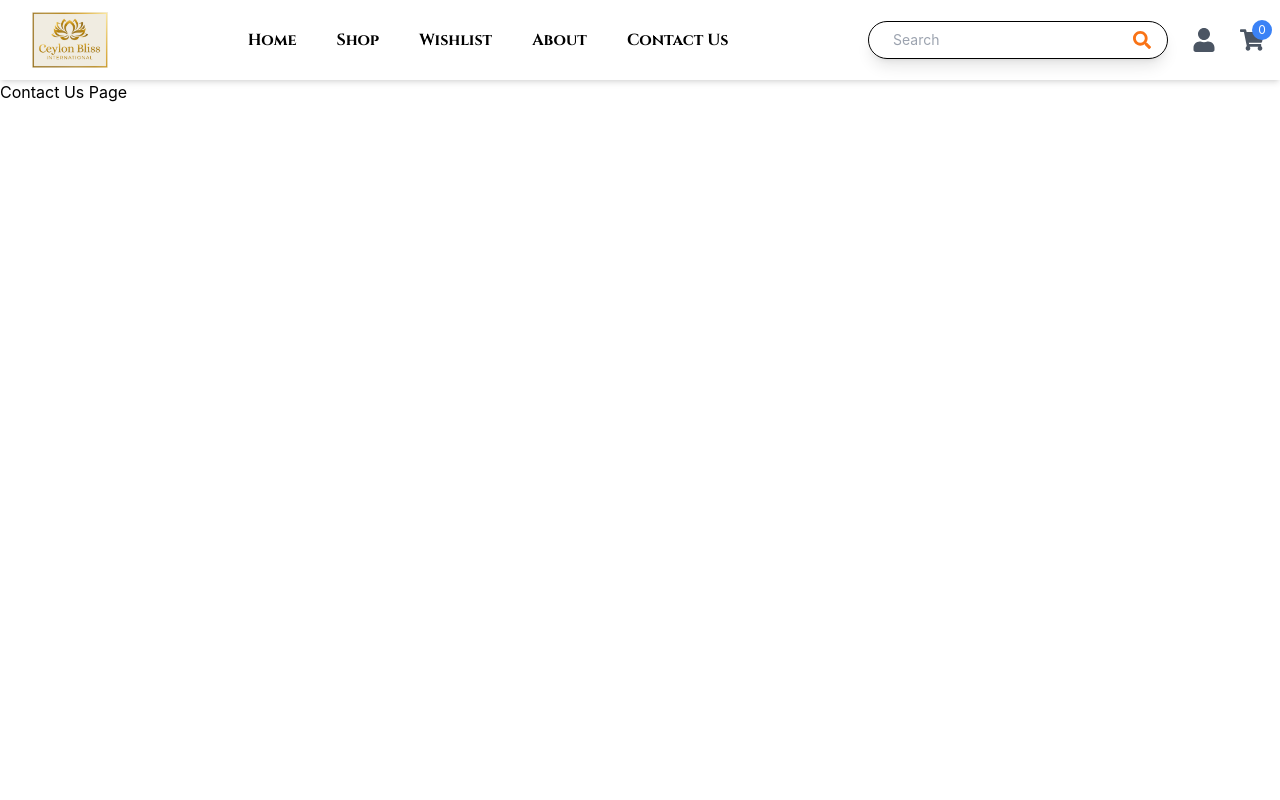
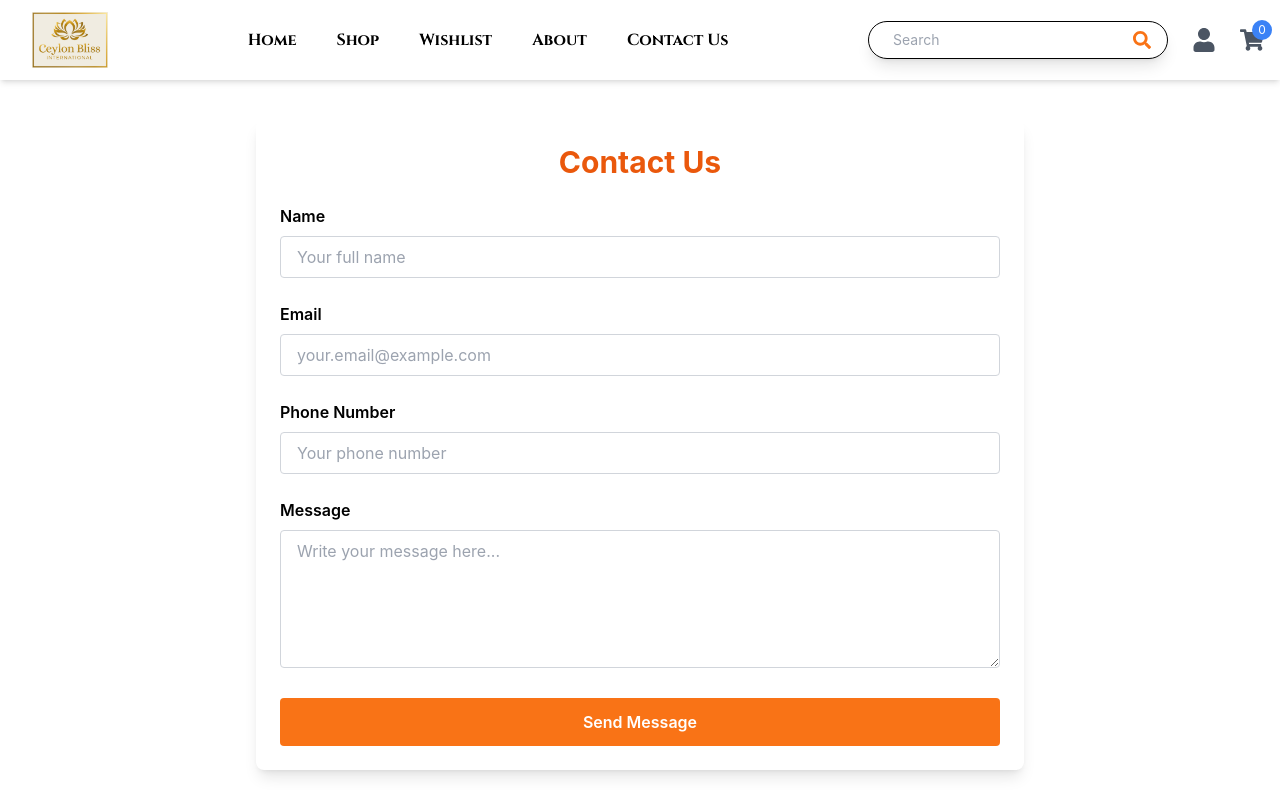
Before and after one commit to Hiruna-SP/Ceylon-Bliss-International, a React (Create React App) app in the folder client/: page /Contactus in a window 1280 px wide. Built offline with nearby package versions, Linux system fonts and the light colour scheme; a web font is replaced by a local one.

Commit message:
Add ContactUs page and integrate it into routing

```diff
--- a/client/src/App.js
+++ b/client/src/App.js
@@ -3,6 +3,8 @@ import { BrowserRouter as Router, Route, Routes } from "react-router-dom";
 import Navbar from "./components/Navbar";
 import HeroSection from "./components/HeroSection";
 import SearchPage from "./pages/SearchPage";
+import ContactUs from "./pages/ContactUs";
+
 
 const Home = () => (
   <>
@@ -28,7 +30,7 @@ function App() {
         <Route path="/about" element={<About />} />
         <Route path="/wishlist" element={<h2>Wishlist Page</h2>} />
         <Route path="searchpage" element={<SearchPage/>} />
-        <Route path="/Contactus" element={<h2>Contact Us Page</h2>} />
+        <Route path="/Contactus" element={<ContactUs/>} />
         <Route path="/user" element={<h2>User Page</h2>} />
       </Routes>
     </Router>
--- /dev/null
+++ b/client/src/pages/ContactUs.js
@@ -0,0 +1,101 @@
+import React, { useState } from 'react';
+
+const ContactUs = () => {
+  const [formData, setFormData] = useState({
+    name: '',
+    email: '',
+    message: '',
+  });
+
+  const handleChange = e => {
+    setFormData({ ...formData, [e.target.name]: e.target.value });
+  };
+
+  const handleSubmit = e => {
+    e.preventDefault();
+    // For now, just log the data
+    console.log('Contact form submitted:', formData);
+    alert('Thank you for reaching out! We will get back to you soon.');
+    setFormData({ name: '', email: '', message: '' });
+  };
+
+  return (
+    <div className="max-w-3xl mx-auto p-6 mt-10 bg-white shadow-lg rounded-lg">
+      <h2 className="text-3xl font-bold mb-6 text-center text-orange-600">Contact Us</h2>
+      <form onSubmit={handleSubmit} className="space-y-6">
+        <div>
+          <label htmlFor="name" className="block mb-2 font-semibold">
+            Name
+          </label>
+          <input
+            type="text"
+            name="name"
+            id="name"
+            value={formData.name}
+            onChange={handleChange}
+            required
+            className="w-full border border-gray-300 rounded px-4 py-2 focus:outline-none focus:ring-2 focus:ring-orange-400"
+            placeholder="Your full name"
+          />
+        </div>
+
+        <div>
+          <label htmlFor="email" className="block mb-2 font-semibold">
+            Email
+          </label>
+          <input
+            type="email"
+            name="email"
+            id="email"
+            value={formData.email}
+            onChange={handleChange}
+            required
+            className="w-full border border-gray-300 rounded px-4 py-2 focus:outline-none focus:ring-2 focus:ring-orange-400"
+            placeholder="your.email@example.com"
+          />
+        </div>
+
+        <div>
+          <label htmlFor="phonenumber" className="block mb-2 font-semibold">
+            Phone Number
+          </label>
+          <input
+            type="tel"
+            name="phonenumber"
+            id="phonenumber"
+            value={formData.phonenumber}
+            onChange={handleChange}
+            required
+            className="w-full border border-gray-300 rounded px-4 py-2 focus:outline-none focus:ring-2 focus:ring-orange-400"
+            placeholder="Your phone number"
+          />
+        </div>
+
+        <div>
+          <label htmlFor="message" className="block mb-2 font-semibold">
+            Message
+          </label>
+          <textarea
+            name="message"
+            id="message"
+            rows="5"
+            value={formData.message}
+            onChange={handleChange}
+            required
+            className="w-full border border-gray-300 rounded px-4 py-2 focus:outline-none focus:ring-2 focus:ring-orange-400"
+            placeholder="Write your message here..."
+          ></textarea>
+        </div>
+
+        <button
+          type="submit"
+          className="w-full bg-orange-500 hover:bg-orange-600 text-white font-semibold py-3 rounded transition duration-300"
+        >
+          Send Message
+        </button>
+      </form>
+    </div>
+  );
+};
+
+export default ContactUs;
```
